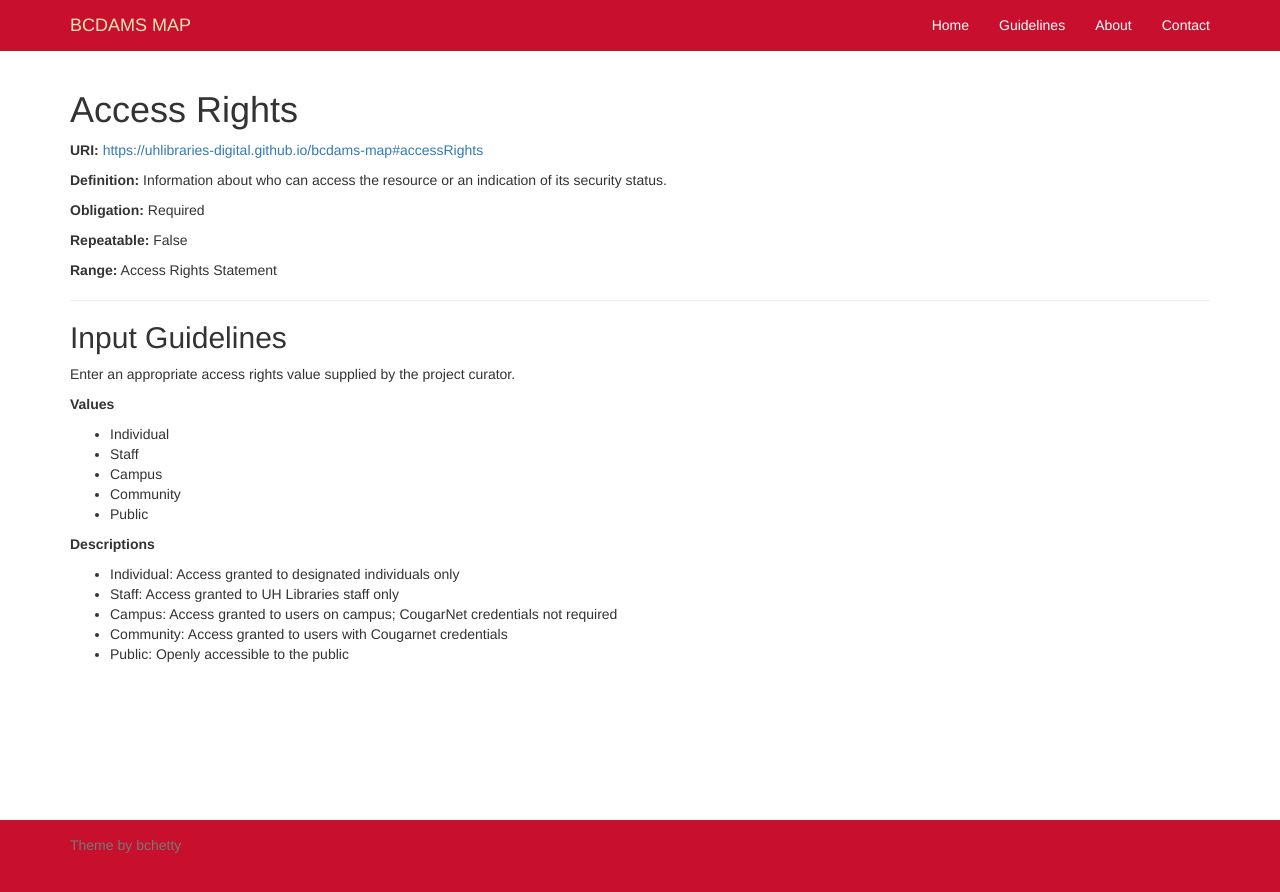
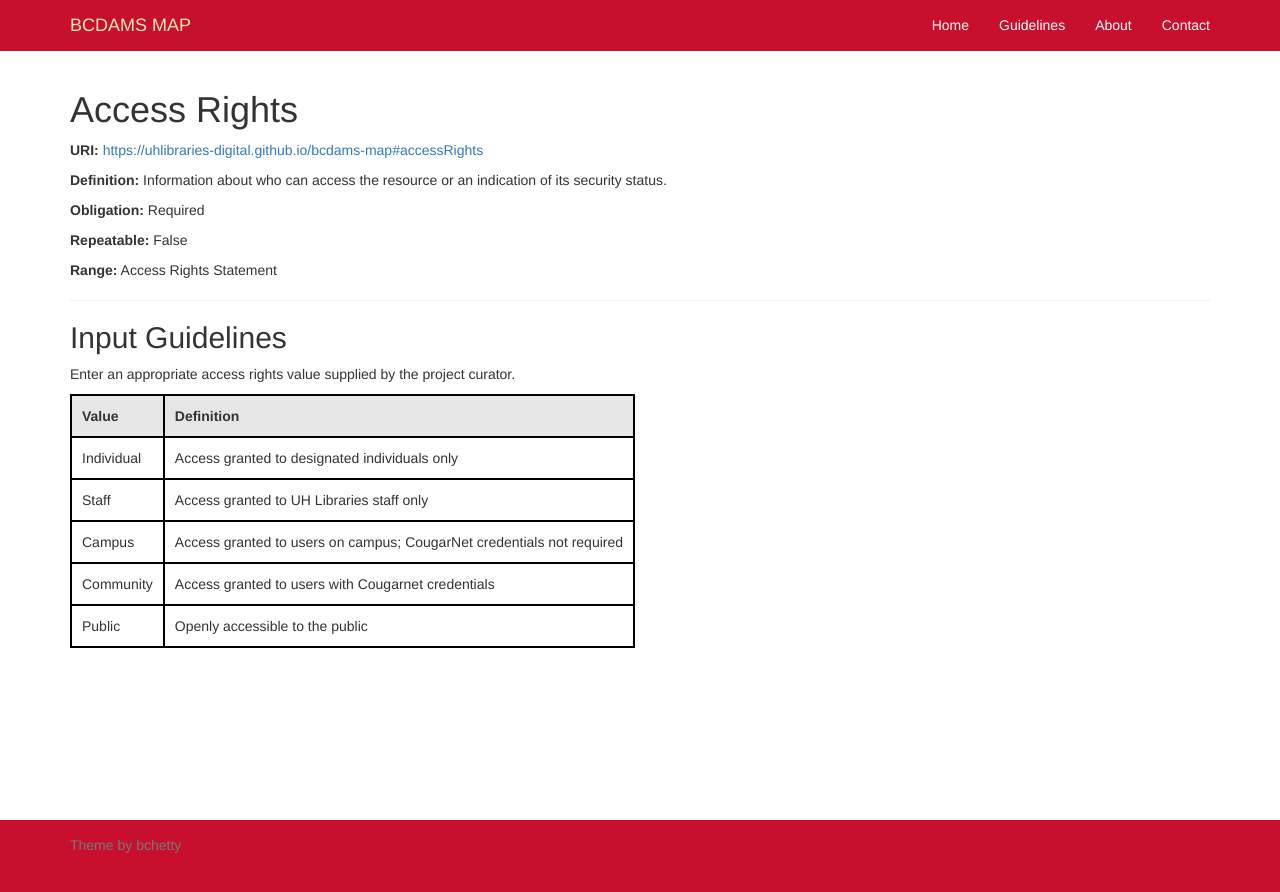
Before and after one commit to uhlibraries-digital/bcdams-map, a Jekyll site: the page built from guidelines/accessRights.md, in a window 1280 px wide. Shown: the top 892 px of the page. Built offline with Jekyll 4.4.1, drawn with Linux system fonts in a browser that asks for light colours; nearby versions of some CDN libraries; comment, search, counter and statistics services are not loaded.

Commit message:
add accessRights guidelines table

```diff
--- a/guidelines/accessRights.md
+++ b/guidelines/accessRights.md
@@ -9,16 +9,10 @@ comments: false
 
 Enter an appropriate access rights value supplied by the project curator.
 
-__Values__
-- Individual
-- Staff
-- Campus
-- Community
-- Public
-
-__Descriptions__
-- Individual: Access granted to designated individuals only
-- Staff: Access granted to UH Libraries staff only
-- Campus: Access granted to users on campus; CougarNet credentials not required
-- Community: Access granted to users with Cougarnet credentials
-- Public: Openly accessible to the public
+Value | Definition
+------|------------
+Individual | Access granted to designated individuals only
+Staff | Access granted to UH Libraries staff only
+Campus | Access granted to users on campus; CougarNet credentials not required
+Community | Access granted to users with Cougarnet credentials
+Public | Openly accessible to the public
```
